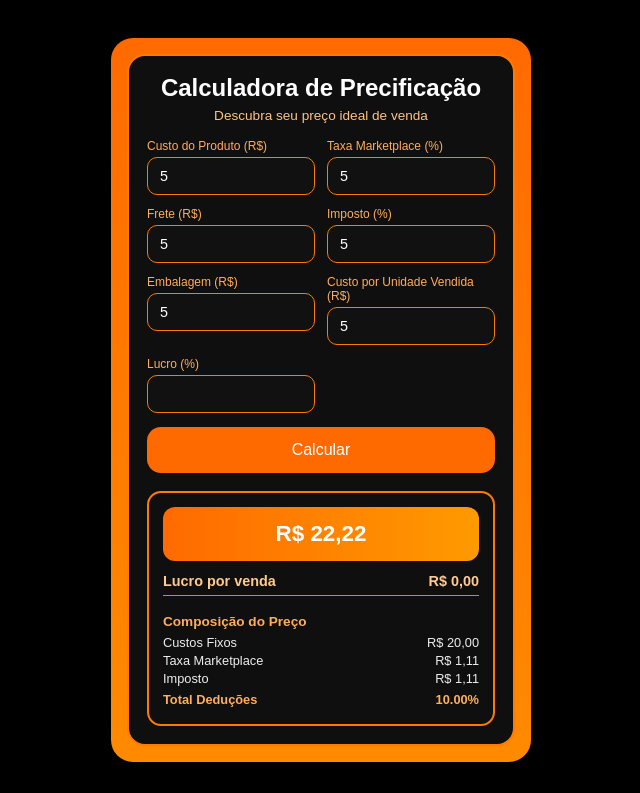
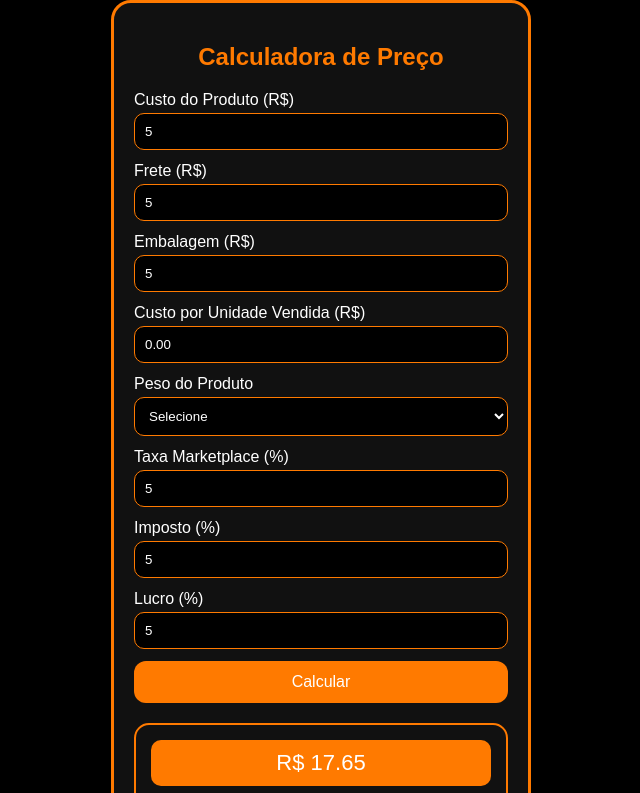
Before and after one commit to andredepaulas/calculadormkp, a plain HTML site: page index.html in a window 1280 px wide. Both pictures are taken after typing "5", "5", "5", "5", "5", "5" into the empty fields and a click on the button "Calcular". Shown: the top 793 px of the page, without its empty margins (319-959 px from the left). Drawn offline with Linux system fonts and the light colour scheme.

Commit message:
Update index.html
mais funcionalidades e adequação a nova politica de taxas Mercado livre

```diff
--- a/index.html
+++ b/index.html
@@ -3,208 +3,105 @@
 <head>
 <meta charset="UTF-8">
 <meta name="viewport" content="width=device-width, initial-scale=1.0">
-
-<title>Calculadora de Precificação</title>
-
+<title>Calculadora Mercado Livre</title>
 <style>
-
-/* RESET */
-*{
+body{
     margin:0;
-    padding:0;
-    box-sizing:border-box;
-    font-family: Arial, Helvetica, sans-serif;
-}
-
-/* BODY */
-body{
+    font-family:Arial, sans-serif;
     background:#000;
-    min-height:100vh;
     display:flex;
     justify-content:center;
     align-items:center;
-    padding:16px;
+    min-height:100vh;
 }
 
-/* CONTAINER */
 .container{
+    background:#111;
+    border:3px solid #ff7a00;
+    border-radius:20px;
+    padding:20px;
     width:100%;
     max-width:420px;
-    background:linear-gradient(180deg,#ff6a00,#ff8a00);
-    border-radius:22px;
-    padding:16px;
+    box-sizing:border-box;
 }
 
-/* CARD */
-.card{
-    background:#0f0f0f;
-    border-radius:18px;
-    padding:18px;
-    border:2px solid #ff7a00;
+h2{
+    text-align:center;
+    color:#ff7a00;
 }
 
-/* TITULO */
-h1{
-    color:#fff;
-    text-align:center;
-    font-size:1.5rem;
-    margin-bottom:6px;
-}
-
-p{
-    color:#ffc285;
-    text-align:center;
-    font-size:0.85rem;
-    margin-bottom:16px;
-}
-
-/* FORM */
-.form{
-    width:100%;
-    display:grid;
-    grid-template-columns:1fr;
-    gap:12px;
-}
-
-@media(min-width:600px){
-    .form{
-        grid-template-columns:1fr 1fr;
-    }
-}
-
-/* INPUTS */
 .field{
-    width:100%;
-    display:flex;
-    flex-direction:column;
+    margin-bottom:12px;
 }
 
 .field label{
-    font-size:0.75rem;
-    color:#ffae5c;
+    display:block;
+    color:#fff;
     margin-bottom:4px;
 }
 
-.field input{
+.field input, .field select{
     width:100%;
-    max-width:100%;
-    background:#111;
+    padding:10px;
+    border-radius:10px;
     border:1px solid #ff7a00;
-    border-radius:10px;
-    padding:10px 12px;
+    background:#000;
     color:#fff;
-    font-size:0.9rem;
-    outline:none;
+    box-sizing:border-box;
 }
 
-/* BOTAO */
 button{
-    margin-top:14px;
     width:100%;
-    background:#ff6a00;
+    padding:12px;
+    background:#ff7a00;
+    color:#fff;
     border:none;
-    border-radius:14px;
-    padding:14px;
-    color:#fff;
-    font-size:1rem;
+    border-radius:12px;
+    font-size:16px;
     cursor:pointer;
-    transition:.2s;
 }
 
-button:hover{
-    background:#ff8a00;
+.result{
+    margin-top:20px;
+    border:2px solid #ff7a00;
+    border-radius:15px;
+    padding:15px;
+    color:#fff;
 }
 
-/* RESULTADOS */
-.results{
-    margin-top:18px;
-    border:2px solid #ff7a00;
-    border-radius:14px;
-    padding:14px;
-    display:none;
-}
-
-/* PREÇO */
-.price{
-    background:linear-gradient(90deg,#ff6a00,#ff9a00);
-    border-radius:12px;
-    padding:14px;
+.result .price{
+    background:#ff7a00;
+    color:#fff;
     text-align:center;
-    color:#fff;
-    font-size:1.4rem;
-    font-weight:bold;
-}
-
-/* LUCRO */
-.profit{
-    display:flex;
-    justify-content:space-between;
-    margin:12px 0;
-    color:#ffcb90;
-    font-weight:bold;
-    font-size:0.9rem;
-    border-bottom:1px solid #ff7a00;
-    padding-bottom:6px;
-}
-
-/* COMPOSIÇÃO */
-.breakdown{
-    padding-top:6px;
-}
-
-.breakdown h3{
-    color:#ffae5c;
-    font-size:0.85rem;
-    margin-bottom:6px;
+    padding:10px;
+    border-radius:10px;
+    font-size:22px;
+    margin-bottom:10px;
 }
 
 .line{
     display:flex;
     justify-content:space-between;
-    font-size:0.8rem;
-    color:#eee;
-    margin:3px 0;
+    margin:5px 0;
 }
 
-.total{
-    color:#ffae5c;
-    font-weight:bold;
-    margin-top:6px;
-}
-
+.orange{color:#ff7a00;}
 </style>
 </head>
-
 <body>
 
 <div class="container">
 
-<div class="card">
-
-<h1>Calculadora de Precificação</h1>
-<p>Descubra seu preço ideal de venda</p>
-
-<!-- FORM -->
-<div class="form">
+<h2>Calculadora de Preço</h2>
 
 <div class="field">
 <label>Custo do Produto (R$)</label>
-        <input type="number" id="custo" step="0.01">
-    </div>
-
-    <div class="field">
-        <label>Taxa Marketplace (%)</label>
-        <input type="number" id="taxa" step="0.01">
+<input type="number" id="produto" step="0.01">
 </div>
 
 <div class="field">
 <label>Frete (R$)</label>
 <input type="number" id="frete" step="0.01">
-    </div>
-
-    <div class="field">
-        <label>Imposto (%)</label>
-        <input type="number" id="imposto" step="0.01">
 </div>
 
 <div class="field">
@@ -214,7 +111,53 @@ button:hover{
 
 <div class="field">
 <label>Custo por Unidade Vendida (R$)</label>
-        <input type="number" id="custoUnidade" step="0.01">
+<input type="number" id="unidade" step="0.01" readonly>
+</div>
+
+<div class="field">
+<label>Peso do Produto</label>
+<select id="peso">
+<option value="0">Selecione</option>
+<option value="0.3">Até 0.3kg</option>
+<option value="0.5">0.301 a 0.5kg</option>
+<option value="1">0.501 a 1kg</option>
+<option value="1.5">1,001 a 1.5kg</option>
+<option value="2">1.501 a 2kg</option>
+<option value="3">2,001 a 3kg</option>
+<option value="4">3,001 a 4kg</option>
+<option value="5">4,001 a 5kg</option>
+<option value="6">5,001 a 6kg</option>
+<option value="7">6,001 a 7kg</option>
+<option value="8">7,001 a 8kg</option>
+<option value="9">8,001 a 9kg</option>
+<option value="10">9,001 a 11kg</option>
+<option value="13">11,001 a 13kg</option>
+<option value="15">13,001 a 15kg</option>
+<option value="17">15,001 a 17kg</option>
+<option value="20">17,001 a 20kg</option>
+<option value="25">20,001 a 25kg</option>
+<option value="30">25,001 a 30kg</option>
+<option value="40">30,001 a 40kg</option>
+<option value="50">40,001 a 50kg</option>
+<option value="60">50,001 a 60kg</option>
+<option value="70">60,001 a 70kg</option>
+<option value="80">70,001 a 80kg</option>
+<option value="90">80,001 a 90kg</option>
+<option value="100">90,001 a 100kg</option>
+<option value="125">100,001 a 125kg</option>
+<option value="150">125,001 a 150kg</option>
+<option value="999">Mais de 150kg</option>
+</select>
+</div>
+
+<div class="field">
+<label>Taxa Marketplace (%)</label>
+<input type="number" id="market" step="0.01">
+</div>
+
+<div class="field">
+<label>Imposto (%)</label>
+<input type="number" id="imposto" step="0.01">
 </div>
 
 <div class="field">
@@ -222,134 +165,137 @@ button:hover{
 <input type="number" id="lucro" step="0.01">
 </div>
 
-</div>
-
 <button onclick="calcular()">Calcular</button>
 
-<!-- RESULTADOS -->
-<div class="results" id="results">
+<div class="result" id="resultado" style="display:none;">
 
-    <div class="price" id="precoVenda">R$ 0,00</div>
+<div class="price" id="precoFinal">R$ 0,00</div>
 
-    <div class="profit">
-        <span>Lucro por venda</span>
-        <span id="lucroValor">R$ 0,00</span>
-    </div>
+<div class="line"><span>Lucro por venda</span><span id="lucroValor">R$ 0,00</span></div>
+<hr>
+<strong class="orange">Composição do Preço</strong>
 
-    <div class="breakdown">
-
-        <h3>Composição do Preço</h3>
-
-        <div class="line">
-            <span>Custos Fixos</span>
-            <span id="custosFixos">R$ 0,00</span>
-        </div>
-
-        <div class="line">
-            <span>Taxa Marketplace</span>
-            <span id="taxaValor">R$ 0,00</span>
-        </div>
-
-        <div class="line">
-            <span>Imposto</span>
-            <span id="impostoValor">R$ 0,00</span>
-        </div>
-
-        <div class="line total">
-            <span>Total Deduções</span>
-            <span id="totalPerc">0%</span>
-        </div>
+<div class="line"><span>Custos Fixos</span><span id="fixos">R$ 0,00</span></div>
+<div class="line"><span>Taxa Marketplace</span><span id="marketValor">R$ 0,00</span></div>
+<div class="line"><span>Imposto</span><span id="impostoValor">R$ 0,00</span></div>
+<div class="line orange"><span>Total Deduções</span><span id="deducao">0%</span></div>
 
 </div>
 
 </div>
 
-</div>
-</div>
-
 <script>
 
-/* FORMATA MOEDA */
-function formatar(valor){
-    return "R$ " + valor.toFixed(2).replace(".",",");
+// Tabela de frete ML
+const tabela = {
+"0.3":[5.65,6.65,7.75,12.35,14.35,16.45,18.45,20.95],
+"0.5":[5.95,6.65,7.85,13.25,15.45,17.65,19.85,22.55],
+"1":[6.05,6.75,7.95,13.85,16.15,18.45,20.75,23.65],
+"1.5":[6.15,6.85,8.05,14.15,16.45,18.85,21.15,24.65],
+"2":[6.25,6.95,8.15,14.45,16.85,19.25,21.65,24.65],
+"3":[6.35,7.95,8.55,15.75,18.35,21.05,23.65,26.25],
+"4":[6.45,8.15,8.95,17.05,19.85,22.65,25.55,28.35],
+"5":[6.55,8.35,9.75,18.45,21.55,24.65,27.75,30.75],
+"6":[6.65,8.55,9.95,25.45,28.55,32.65,35.75,39.75],
+"7":[6.75,8.75,10.15,27.05,31.05,36.05,40.05,44.05],
+"8":[6.85,8.95,10.35,28.85,33.65,38.45,43.25,48.05],
+"9":[6.95,9.15,10.55,29.65,34.55,39.55,44.45,49.35],
+"10":[7.05,9.55,10.95,41.25,48.05,54.95,61.75,68.65],
+"13":[7.15,9.95,11.35,42.15,49.25,56.25,63.25,70.25],
+"15":[7.25,10.15,11.55,45.05,52.45,59.95,67.45,74.95],
+"17":[7.35,10.35,11.75,48.55,56.05,63.55,70.75,78.65],
+"20":[7.45,10.55,11.95,54.75,63.85,72.95,82.05,91.15],
+"25":[7.65,10.95,12.15,64.05,75.05,84.75,95.35,105.95],
+"30":[7.75,11.15,12.35,65.95,75.45,85.55,96.25,106.95],
+"40":[7.85,11.35,12.55,67.75,78.95,88.95,99.15,107.05],
+"50":[7.95,11.55,12.75,70.25,81.05,92.05,102.55,110.75],
+"60":[8.05,11.75,12.95,74.95,86.45,98.15,109.35,118.15],
+"70":[8.15,11.95,13.15,80.25,92.95,105.05,117.15,126.55],
+"80":[8.25,12.15,13.35,83.95,97.05,109.85,122.45,132.25],
+"90":[8.35,12.35,13.55,93.25,107.45,122.05,136.05,146.95],
+"100":[8.45,12.55,13.75,106.55,123.95,139.55,155.55,167.95],
+"125":[8.55,12.75,13.95,119.25,138.05,156.05,173.95,187.95],
+"150":[8.65,12.75,14.15,126.55,146.15,165.65,184.65,199.45],
+"999":[8.75,12.95,14.35,166.15,192.45,217.55,242.55,261.95]
+};
+
+function faixa(preco){
+ if(preco<=18.99) return 0;
+ if(preco<=48.99) return 1;
+ if(preco<=78.99) return 2;
+ if(preco<=99.99) return 3;
+ if(preco<=119.99) return 4;
+ if(preco<=149.99) return 5;
+ if(preco<=199.99) return 6;
+ return 7;
 }
 
-/* PEGA VALOR COM TRATAMENTO COMPLETO */
-function getValor(id){
-
-    let el = document.getElementById(id);
-
-    if(!el) return 0;
-
-    let valor = el.value;
-
-    if(!valor) return 0;
-
-    // Remove espaços
-    valor = valor.trim();
-
-    // Troca vírgula por ponto
-    valor = valor.replace(",", ".");
-
-    // Remove caracteres inválidos
-    valor = valor.replace(/[^0-9.]/g, "");
-
-    let num = parseFloat(valor);
-
-    return isNaN(num) ? 0 : num;
-}
-
-/* FUNÇÃO PRINCIPAL */
 function calcular(){
 
-    /* ENTRADAS */
-    const custo = getValor("custo");
-    const frete = getValor("frete");
-    const embalagem = getValor("embalagem");
-    const custoUnidade = getValor("custoUnidade");
+  const produto = Number(document.getElementById('produto').value) || 0;
+  const frete = Number(document.getElementById('frete').value) || 0;
+  const embalagem = Number(document.getElementById('embalagem').value) || 0;
+  const pesoVal = document.getElementById('peso').value;
 
-    const taxa = getValor("taxa");
-    const imposto = getValor("imposto");
-    const lucro = getValor("lucro");
+  const market = Number(document.getElementById('market').value) || 0;
+  const imposto = Number(document.getElementById('imposto').value) || 0;
+  const lucro = Number(document.getElementById('lucro').value) || 0;
 
-    /* CUSTOS FIXOS (AGORA FUNCIONA SEMPRE) */
-    const custosFixos =
-        custo +
-        frete +
-        embalagem +
-        custoUnidade;
+  const percent = (market + imposto + lucro) / 100;
 
-    /* DEDUÇÕES (%) */
-    const totalPerc =
-        taxa +
-        imposto +
-        lucro;
-
-    if(totalPerc >= 100){
-        alert("A soma das deduções não pode ser 100% ou mais.");
+  // Proteção contra divisão por zero
+  if(percent >= 1){
+    alert("A soma de Taxas + Imposto + Lucro não pode ser 100% ou mais.");
     return;
   }
 
-    /* PREÇO IDEAL */
-    const preco =
-        custosFixos /
-        (1 - totalPerc / 100);
+  // Custos base
+  const base = produto + frete + embalagem;
 
-    /* VALORES EM R$ */
-    const taxaR = preco * taxa / 100;
-    const impostoR = preco * imposto / 100;
-    const lucroR = preco * lucro / 100;
+  // ===== PRIMEIRA PASSADA =====
+  let preco1 = base / (1 - percent);
+  let faixa1 = faixa(preco1);
+  let ml1 = tabela[pesoVal]?.[faixa1] || 0;
 
-    /* MOSTRAR RESULTADO */
-    document.getElementById("results").style.display = "block";
+  // ===== SEGUNDA PASSADA =====
+  let fixos = base + ml1;
+  let preco2 = fixos / (1 - percent);
+  let faixa2 = faixa(preco2);
+  let ml2 = tabela[pesoVal]?.[faixa2] || 0;
 
-    document.getElementById("precoVenda").innerText = formatar(preco);
-    document.getElementById("lucroValor").innerText = formatar(lucroR);
+  // ===== AJUSTE FINAL =====
+  if(ml1 !== ml2){
+    fixos = base + ml2;
+    preco2 = fixos / (1 - percent);
+  }
 
-    document.getElementById("custosFixos").innerText = formatar(custosFixos);
-    document.getElementById("taxaValor").innerText = formatar(taxaR);
-    document.getElementById("impostoValor").innerText = formatar(impostoR);
-    document.getElementById("totalPerc").innerText = totalPerc.toFixed(2) + "%";
+  // Valores finais
+  const valorMarket = preco2 * (market/100);
+  const valorImposto = preco2 * (imposto/100);
+  const valorLucro = preco2 * (lucro/100);
+
+  // Atualizar tela
+  document.getElementById('unidade').value = ml2.toFixed(2);
+
+  document.getElementById('resultado').style.display = 'block';
+
+  document.getElementById('precoFinal').innerText =
+    'R$ ' + preco2.toFixed(2);
+
+  document.getElementById('lucroValor').innerText =
+    'R$ ' + valorLucro.toFixed(2);
+
+  document.getElementById('fixos').innerText =
+    'R$ ' + fixos.toFixed(2);
+
+  document.getElementById('marketValor').innerText =
+    'R$ ' + valorMarket.toFixed(2);
+
+  document.getElementById('impostoValor').innerText =
+    'R$ ' + valorImposto.toFixed(2);
+
+  document.getElementById('deducao').innerText =
+    (market + imposto).toFixed(2) + '%';
 }
 
 </script>
```
Lines whose indentation alone changed are shown as unchanged.
